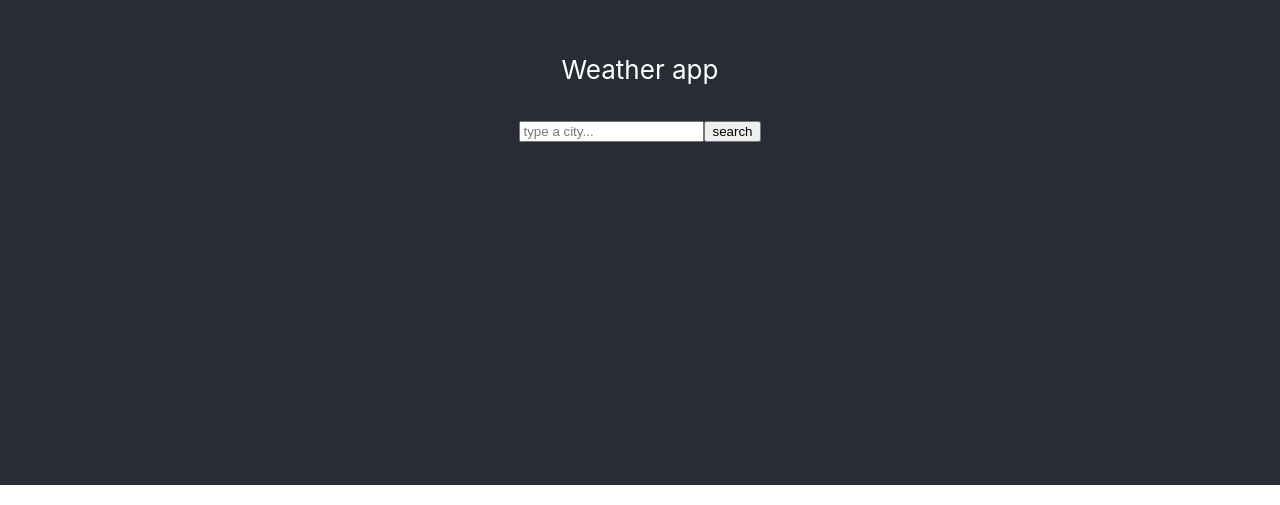
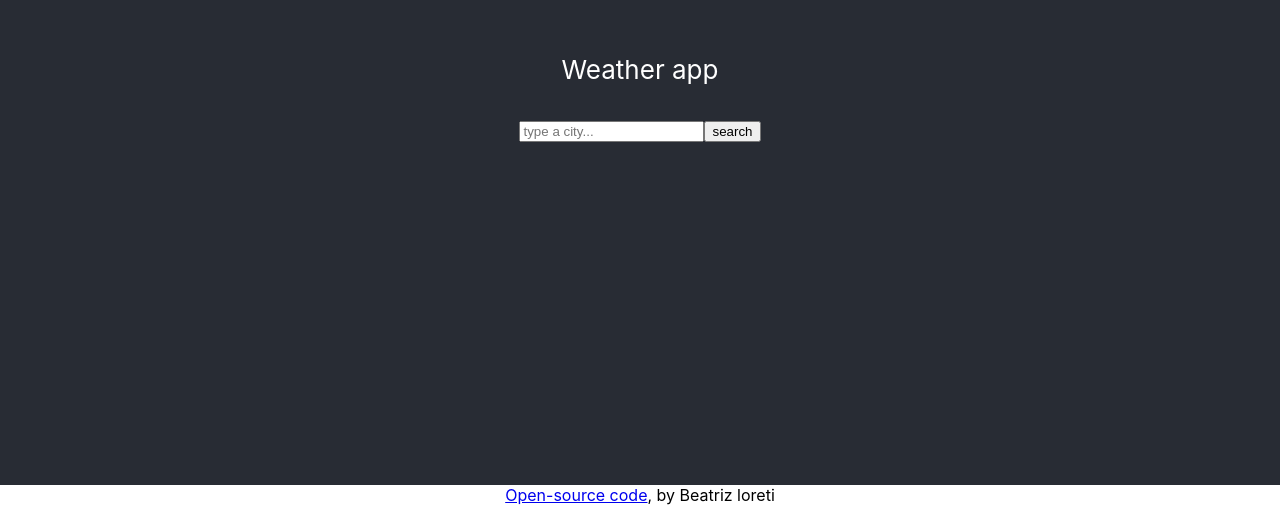
Before and after one commit to bialoreti/weather-react, a React (Create React App) app: page / in a window 1280 px wide. Shown: the part 315-820 px from the top of the page. Built offline with nearby package versions, Linux system fonts and the light colour scheme.

Commit message:
Added a footer

```diff
--- a/package.json
+++ b/package.json
@@ -9,7 +9,7 @@
     "axios": "^1.6.8",
     "react": "^18.3.1",
     "react-dom": "^18.3.1",
-    "react-scripts": "^5.0.1",
+    "react-scripts": "^3.0.1",
     "web-vitals": "^2.1.4"
   },
   "scripts": {
@@ -35,5 +35,8 @@
       "last 1 firefox version",
       "last 1 safari version"
     ]
+  },
+  "devDependencies": {
+    "@babel/plugin-proposal-private-property-in-object": "^7.21.11"
   }
 }
--- a/src/App.js
+++ b/src/App.js
@@ -10,6 +10,7 @@ function App() {
         </p>
           <Weather />
       </header>
+      <footer><a href="https://github.com/bialoreti/weather-react">Open-source code</a>, by Beatriz loreti</footer>
     </div>
   );
 }
```
Also changed, not shown: 1 other file (tests, documents, lock files or other folders).
